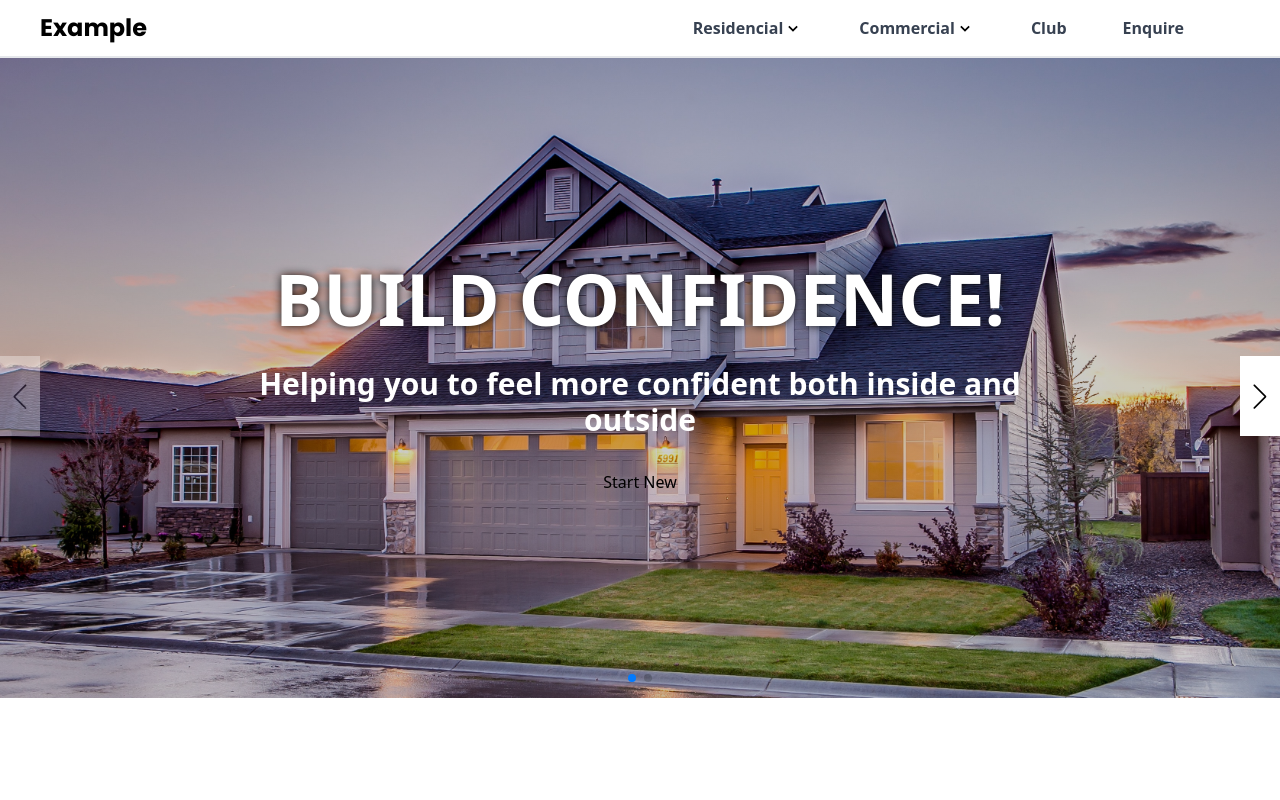
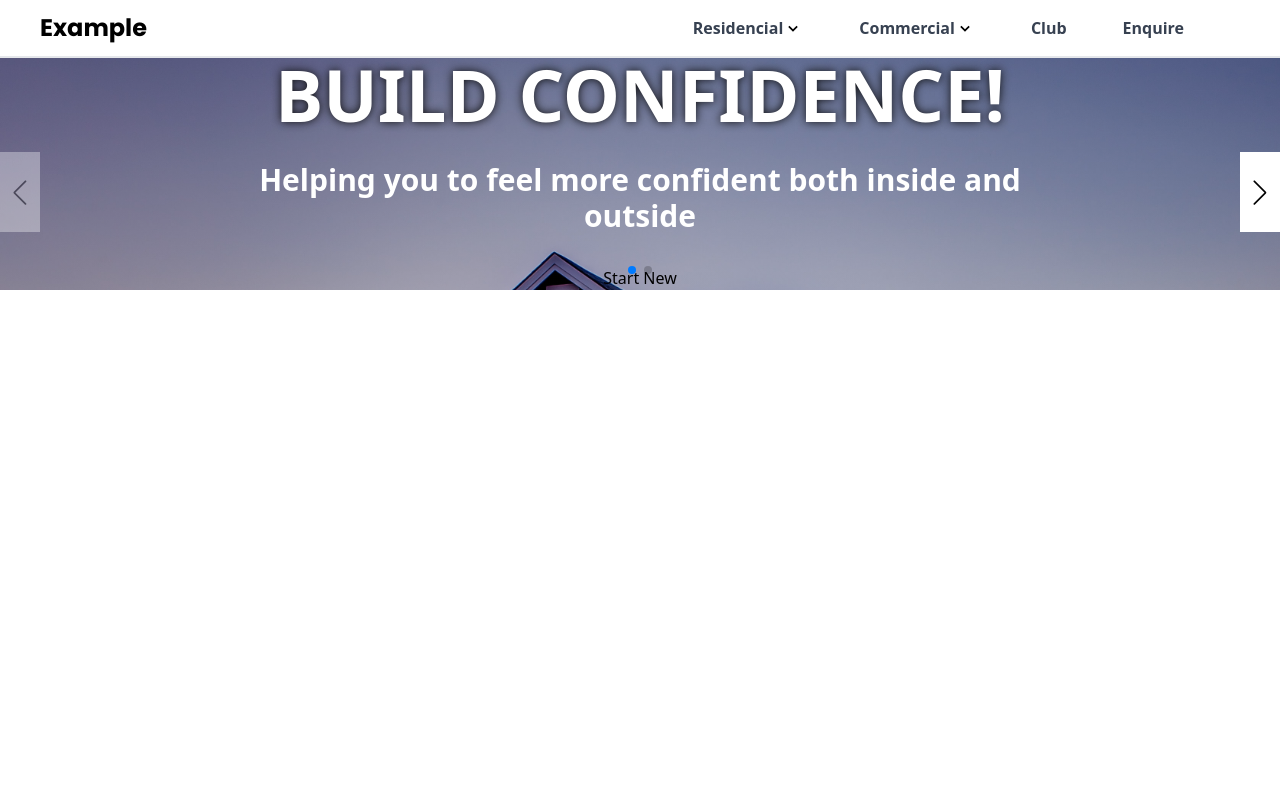
Before and after one commit to WebDevAman/rama, a Next.js app: page / in a window 1280 px wide. Shown: the top 800 px of the page. Built offline with nearby package versions, Linux system fonts and the light colour scheme.

Commit message:
Update index.jsx

```diff
--- a/components/Hero/index.jsx
+++ b/components/Hero/index.jsx
@@ -95,7 +95,7 @@ const Hero = () => {
                             style={{
                                 backgroundImage: `linear-gradient(rgba(1,1,1,0.2),rgba(1,1,1,0.2) ), url(${"/images/house.jpg"})`
                             }}
-                            className='!bg-cover flex items-center justify-center !bg-center !bg-fixed h-[90vh] md:h-[80vh]'
+                            className='!bg-cover flex items-center justify-center h-full'
                         >
                             <div className="flex text-center flex-col space-y-4 lg:space-y-8">
                                 <h1
@@ -133,7 +133,7 @@ const Hero = () => {
                             style={{
                                 backgroundImage: `linear-gradient(rgba(1,1,1,0.2),rgba(1,1,1,0.2) ), url(${"/images/commercial.jpg"})`
                             }}
-                            className='!bg-cover flex items-center justify-center !bg-center !bg-fixed'
+                            className='!bg-cover h-full flex items-center justify-center'
                         >
                             <div className="flex text-center flex-col space-y-4 lg:space-y-8">
                                 <h1
```
